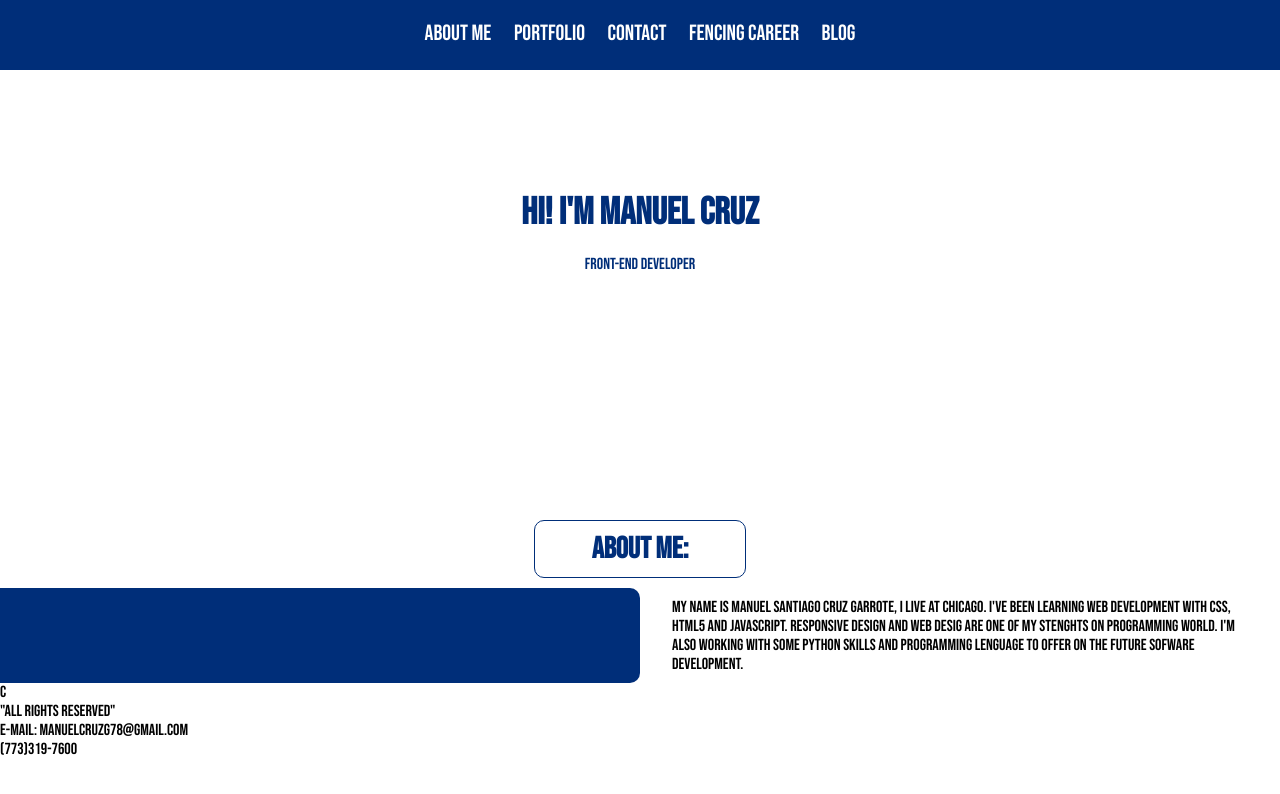
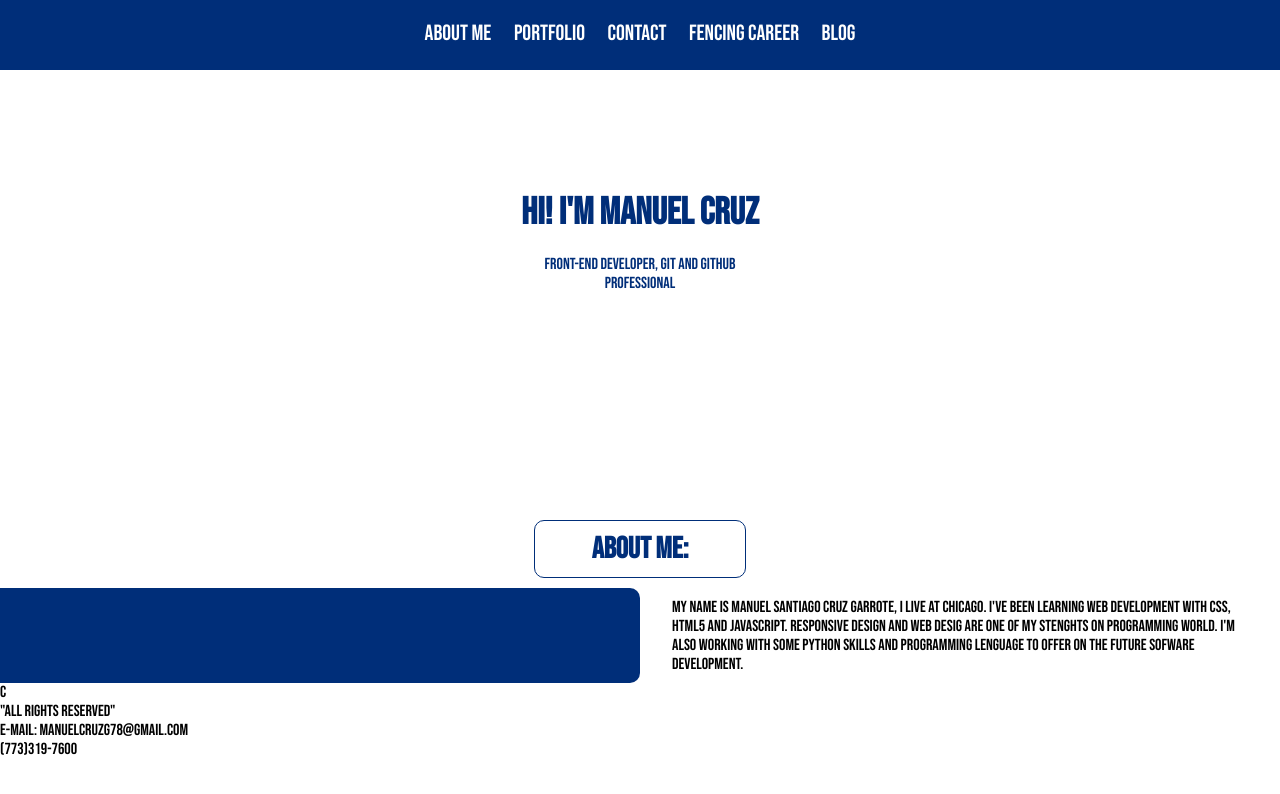
Before and after one commit to ManuelCrz2004/Portafolio, a plain HTML site: page index.html in a window 1280 px wide. Drawn offline with Linux system fonts and the light colour scheme.

Commit message:
Una version del mi repositorio

```diff
--- a/index.html
+++ b/index.html
@@ -26,7 +26,7 @@
         <section class="intro">
             <div>
                 <h1>Hi! I'm Manuel Cruz</h1>
-                <p>Front-end developer</p>
+                <p>Front-end developer, git and github professional</p>
             </div>
         </section>
         <section class="about_me">
```
